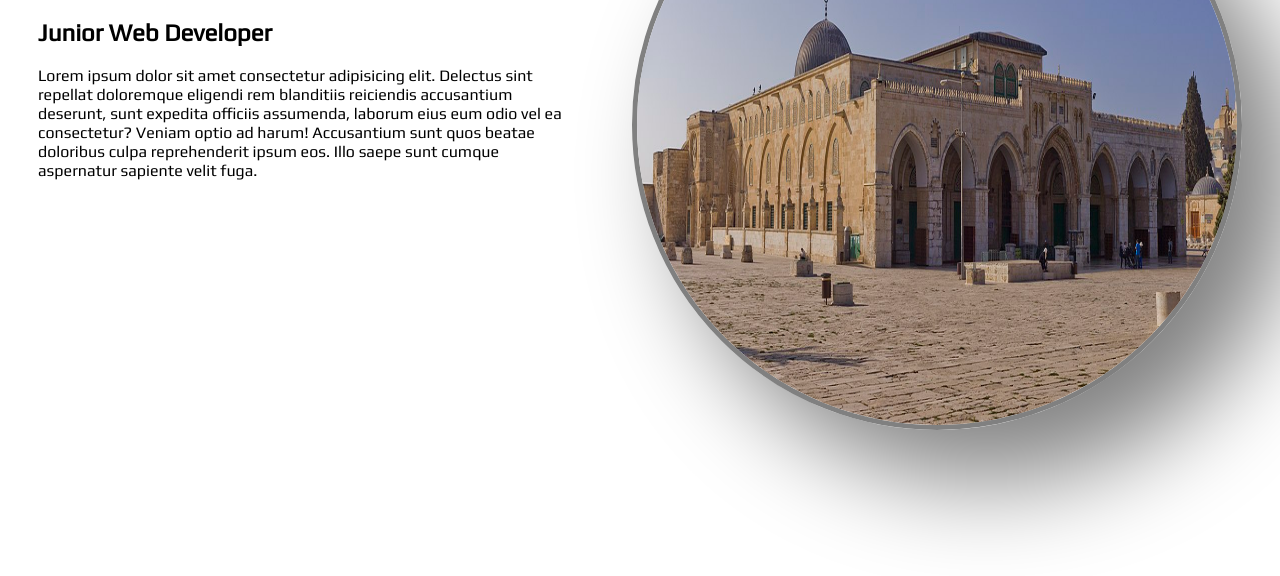
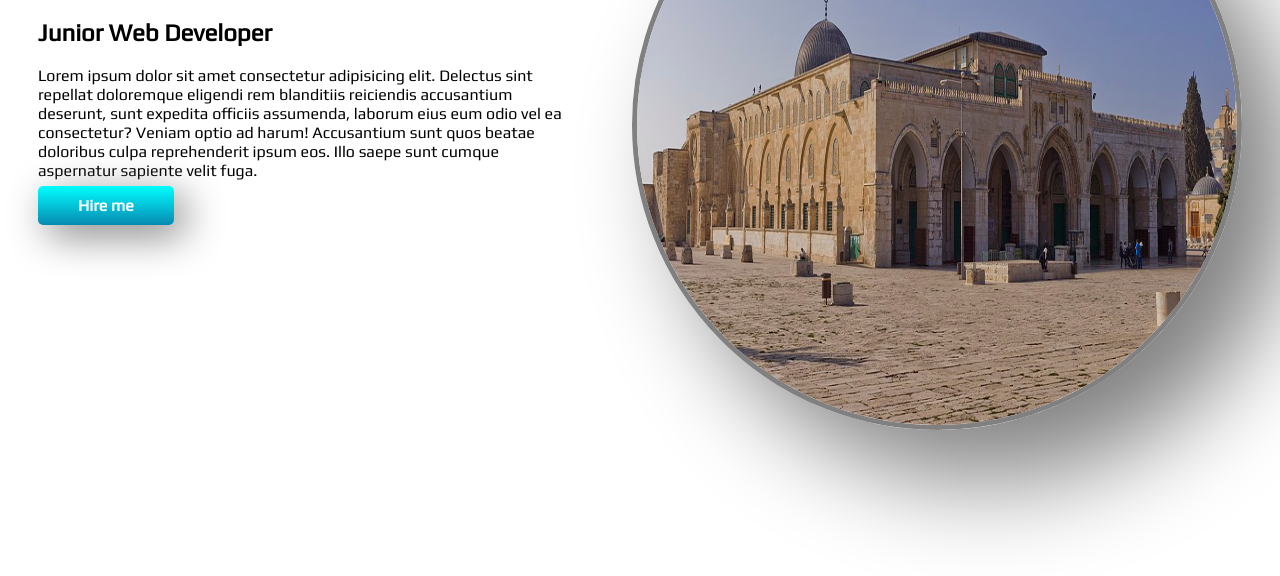
Before and after one commit to Ropsta/My-website, a plain HTML site: page index.html in a window 1280 px wide. Shown: the part 218-794 px from the top of the page. Drawn offline with Linux system fonts and the light colour scheme.

Commit message:
new change

```diff
--- a/index.html
+++ b/index.html
@@ -16,6 +16,7 @@
             <h1>Welcome to <span class="blue-clr"> Saami Alam </span> World</h1>
             <h2>Junior Web Developer</h2>
             <p>Lorem ipsum dolor sit amet consectetur adipisicing elit. Delectus sint repellat doloremque eligendi rem blanditiis reiciendis accusantium deserunt, sunt expedita officiis assumenda, laborum eius eum odio vel ea consectetur? Veniam optio ad harum! Accusantium sunt quos beatae doloribus culpa reprehenderit ipsum eos. Illo saepe sunt cumque aspernatur sapiente velit fuga.</p>
+            <a href="https://www.linkedin.com/in/saami-alam-a325a7216/" target="-main"><span>Hire me</span></a>
         </div>
         <div class="div-width ">
             <img src="image/Jerusalem.jpg" alt="">
--- a/style.css
+++ b/style.css
@@ -21,6 +21,16 @@ section{
 div h1{
     font-size: 50px;
 }
-div h1 span{
-    color: rgb(40, 169, 219);
+.blue-clr{
+  color: rgb(40, 169, 219);
 }
+.div-width a{
+    text-decoration: none;
+    background-image: linear-gradient(cyan,rgb(7, 137, 177));
+    padding: 10px 40px;
+    color: white;
+    font-weight: 700;
+    border-radius: 5px;
+    box-shadow: 10px 10px 40px gray;
+
+}
```
